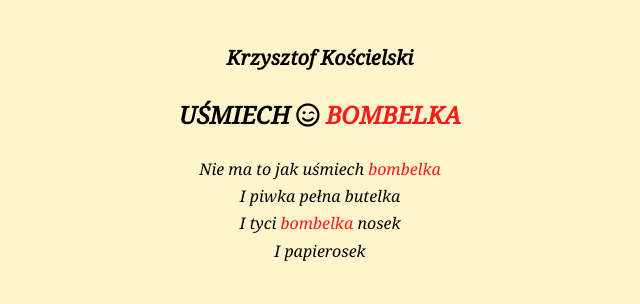
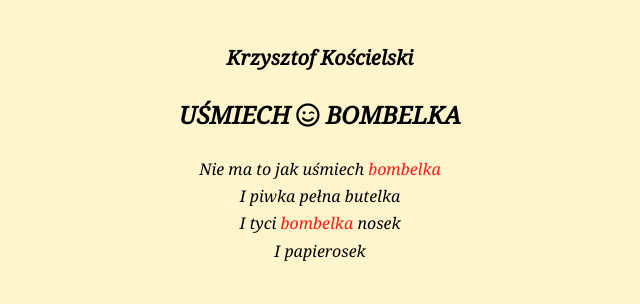
Before and after one commit to Martenia/learning-git-2, a plain HTML site: page index.html in a window 1280 px wide. Shown: the whole page, without its empty margins (320-960 px from the left). Drawn offline with Linux system fonts and the light colour scheme.

Commit message:
Change title color

```diff
--- a/index.html
+++ b/index.html
@@ -14,7 +14,7 @@
     <div>
         <h1>Krzysztof Kościelski</h1>
 
-<h2>UŚMIECH <i class="far fa-smile-wink"></i> <span>BOMBELKA</span></h2>
+<h2>UŚMIECH <i class="far fa-smile-wink"></i> BOMBELKA</h2>
 
 <p>Nie ma to jak uśmiech <span>bombelka</span><br>
     I piwka pełna butelka<br>
```
